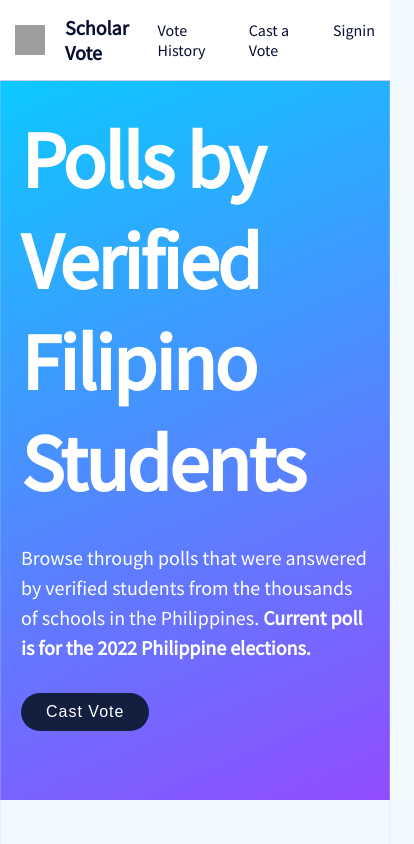
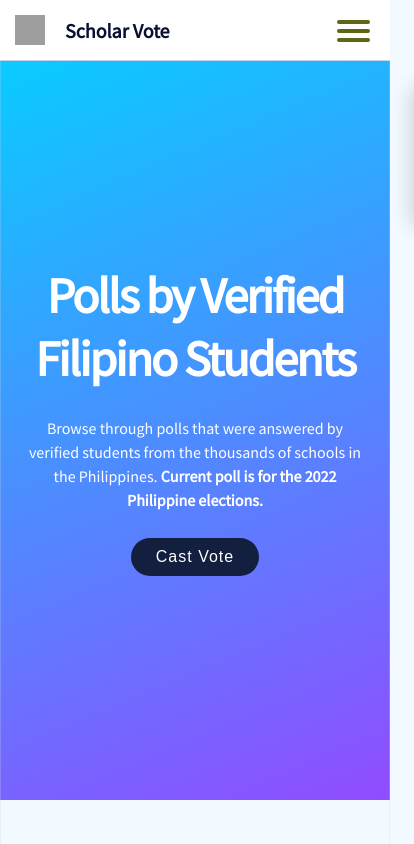
Before and after one commit to labadcloyd/ScholarVote, a Next.js app: page / in a window 390 px wide. Shown: the top 844 px of the page, 414 px wide, since content can reach past the window. Built offline with nearby package versions, Linux system fonts and the light colour scheme; no server answers; grey boxes are pictures that could not be loaded.

Commit message:
made site more responsive and added hamburger menu

```diff
--- a/pages/index.js
+++ b/pages/index.js
@@ -94,18 +94,30 @@ export default function Home(props) {
       </div>
       <div className={css.footerContainer}>
         <p className={css.footerText}>
-          <div>
-            <Link href='/privacypolicy'>Privacy Policy</Link>
-            <Link href='/termsandconditions'>Terms And Conditions</Link>
-          </div>
-          <span>© Scholar Vote 2022</span>
-          <div>
-            <span>Contact: myscholarvote@gmail.com</span>
+          <Link passHref href='/'>
+            <span className={css.copyrightText}>
+              © Scholar Vote 2022
+            </span>
+          </Link>
+          <Link passHref href='/privacypolicy'>
             <span>
-              Developed by:
-              <Link href='https://github.com/labadcloyd'> Cloyd Abad</Link>
+              Privacy Policy
             </span>
-          </div>
+          </Link>
+          <Link passHref href='/termsandconditions'>
+            <span>
+              Terms And Conditions
+            </span>
+          </Link>
+          <Link passHref href='mailto:myscholarvote@gmail.com'>
+            <span>
+              Contact
+            </span>
+          </Link>
+          <span>
+            Developed by:
+            <Link href='https://github.com/labadcloyd'> Cloyd Abad</Link>
+          </span>
         </p>
       </div>
 
--- a/styles/history.module.css
+++ b/styles/history.module.css
@@ -33,7 +33,7 @@
 /* CARDS */
 .cardsWrapper {
 	display: grid;
-	grid-template-columns: repeat(auto-fit, minmax(240px, 1fr));
+	grid-template-columns: repeat(auto-fit, minmax(310px, 1fr));
 
 	gap: 25px;
 }
--- a/styles/home.module.css
+++ b/styles/home.module.css
@@ -66,6 +66,7 @@
 	display: flex;
 	justify-content: center;
 	align-items: center;
+	text-align: center;
 }
 .sectionContainer {
 	display: flex;
@@ -100,7 +101,7 @@
 }
 .footerText {
 	font-size: 14px !important;
-	color: #6b6b6b;
+	color: #757575;
 	text-align: center;
 
 	display: flex;
@@ -113,5 +114,40 @@
 	width: 100%;
 }
 .footerText span{
-	color: #6b6b6b;
+	color: #00aeff;
+	cursor: pointer;
 }
+.copyrightText {
+	color: #757575 !important;
+	font-weight: 600;
+}
+
+/* RESPONSIVE ATRS */
+@media only screen and (max-width: 600px) {
+	.headerTitleContainer {
+		align-items: center;
+	}
+	.headerTitleContainer h1 {
+		font-size: 50px;
+		text-align: center;
+	}
+	.headerTitleContainer p {
+		font-size: 16px;
+		text-align: center;
+	}
+	.headerTitleContainer button {
+		text-align: center;
+	}
+
+	/*section content*/
+	.sectionContainer h2 {
+		font-size: 25px;
+	}
+
+	/*footer container*/
+	.footerText {
+		flex-direction: column-reverse;
+		gap: 5px;
+		padding-bottom: 10px;
+	}
+}
--- a/views/components/barChart/barChart.js
+++ b/views/components/barChart/barChart.js
@@ -34,7 +34,7 @@ export const options = {
       min: 0,
       ticks: {
         font: { family: 'Inter' },
-        padding: 0,
+        padding: 10,
       },
       grid: {
         display: false,
--- a/views/components/navbar/navbar.js
+++ b/views/components/navbar/navbar.js
@@ -2,9 +2,29 @@
 import Link from 'next/link'
 import { signOut, useSession } from "next-auth/react"
 import css from './navbar.module.css'
+import { useRef, useState, useEffect } from 'react'
+
+function useOutsideAlerter(ref, setShowOptions) {
+	useEffect(() => {
+		function handleClickOutside(event) {
+			if (ref.current && !ref.current.contains(event.target)) {
+				setShowOptions(false)
+			}
+		}
+
+		document.addEventListener("mousedown", handleClickOutside);
+		return () => {
+			document.removeEventListener("mousedown", handleClickOutside);
+		};
+	}, [ref]);
+}
 
 export default function Navbar() {
 	const { data, status } = useSession()
+	const [showMenu, setShowMenu] = useState(false)
+
+	const optionRef = useRef(null)
+	useOutsideAlerter(optionRef, setShowMenu)
 
   async function logOut() {
 		await signOut()
@@ -13,6 +33,7 @@ export default function Navbar() {
 	return(
 		<nav
 			className={css.navWrapper}
+			ref={optionRef}
 		>
 			<div className={css.navContainer}>
 				<div className={css.logoContainer}>
@@ -47,6 +68,40 @@ export default function Navbar() {
 					}
 				</div>
 			</div>
+			<div
+				className={css.resHamburger}
+				onClick={() => {setShowMenu(!showMenu)}}
+			>
+				<span style={{background: showMenu? '#40bff8' : '#616616'}}></span>
+				<span style={{background: showMenu? '#40bff8' : '#616616'}}></span>
+				<span style={{background: showMenu? '#40bff8' : '#616616'}}></span>
+			</div>
+			<div
+				className={css.resNavContainer}
+				style={{ right: showMenu? '10px' : '-170px'}}
+			>
+				<div className={css.resMenuContainer}>
+					<Link passHref href="/history">
+						<a>Vote History</a>
+					</Link>
+					<Link passHref href="/vote">
+						<a>Cast a Vote</a>
+					</Link>
+					{status !== 'loading' &&
+						<>
+							{status === 'authenticated'?
+								<Link passHref href="/api/auth/signout">
+									<a>Logout</a>
+								</Link>
+							:
+								<Link passHref href="/login">
+									<a>Signin</a>
+								</Link>
+							}
+						</>
+					}
+				</div>
+			</div>
 		</nav>
 	)
 }
--- a/views/components/navbar/navbar.module.css
+++ b/views/components/navbar/navbar.module.css
@@ -42,3 +42,63 @@
 	gap: 20px;
 	font-weight: 500;
 }
+.resNavContainer{
+	display: none;
+}
+.resHamburger {
+	display: none;
+}
+@media only screen and (max-width: 600px) {
+	.menuContainer {
+		display: none;
+	}
+
+	/*RSPONSIVE NAVBAR*/
+	.resHamburger {
+		display: flex;
+		flex-direction: column;
+		position: fixed;
+		top: 20px;
+		right: 20px;
+		z-index: 3;
+		cursor: pointer;
+		transition: .5s;
+	}
+	.resHamburger:hover {
+		transform: scale(1.05);
+	}
+	.resHamburger span {
+		display: block;
+		width: 33px;
+		height: 4px;
+		margin-bottom: 5px;
+		position: relative;
+		border-radius: 3px;
+		z-index: 3;
+		transition: .2s;
+	}
+	.resNavContainer {
+		display: flex;
+		flex-direction: column;
+
+		position: fixed;
+		top: 70px;
+		right: 10px;
+		z-index: 3;
+
+		background-color: #fff;
+		padding: 25px;
+		border-radius: 15px;
+		box-shadow: -12px 12px 19px -3px rgba(0,0,0,0.15);
+
+		font-size: 18px;
+		font-weight: 500;
+
+		transition: .5s;
+	}
+	.resMenuContainer {
+		display: flex;
+		flex-direction: column;
+		gap: 15px;
+	}
+}
--- a/views/layouts/presidentialChart/presidentialChart.module.css
+++ b/views/layouts/presidentialChart/presidentialChart.module.css
@@ -20,7 +20,7 @@
 	flex-direction: column;
 	justify-content: center;
 	align-items: center;
-	padding: 20px 20px 25px 25px;
+	padding: 10px 20px 30px 25px;
 
 	background-color: #fff;
 	border-radius: 20px;
--- a/views/layouts/vicePresidentialChart/vicePresidentialChart.module.css
+++ b/views/layouts/vicePresidentialChart/vicePresidentialChart.module.css
@@ -20,7 +20,7 @@
 	flex-direction: column;
 	justify-content: center;
 	align-items: center;
-	padding: 20px 20px 25px 25px;
+	padding: 10px 20px 30px 25px;
 
 	background-color: #fff;
 	border-radius: 20px;
```
